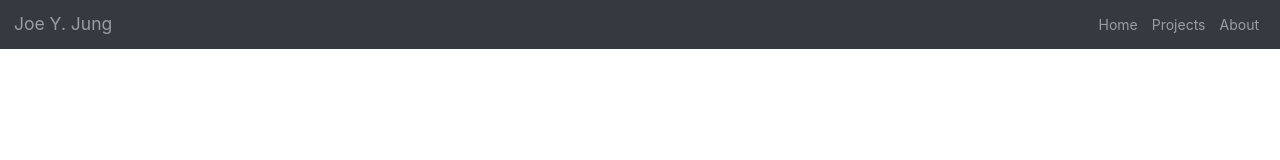
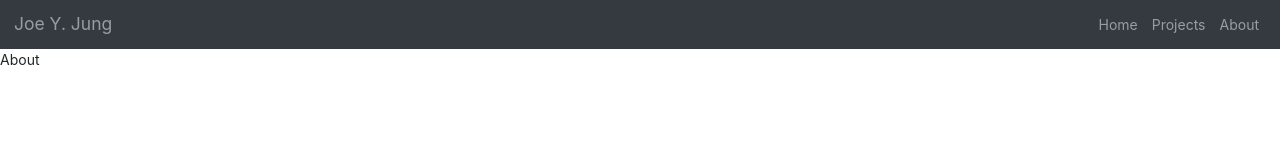
Before and after one commit to joegaBonito/my-profile, a React app: page / in a window 1280 px wide. Both pictures are taken after a click on the link "About". Shown: the top 160 px of the page. Built offline with nearby package versions, Linux system fonts and the light colour scheme.

Commit message:
'about' component has been created.

```diff
--- /dev/null
+++ b/src/components/about/about.js
@@ -0,0 +1,12 @@
+import React, {Component} from 'react';
+
+class About extends Component {
+  render() {
+    return(
+      <div>
+        About
+      </div>
+    );
+  }
+}
+export default About;
--- a/src/index.js
+++ b/src/index.js
@@ -13,7 +13,7 @@ import asyncComponent from './AsyncComponent';
 const AsyncHeader = asyncComponent(() => import('./components/header/BootstrapHeader').then(module => module.default));
 const AsyncLanding = asyncComponent(() => import('./components/landing/landing').then(module => module.default));
 const AsyncProjects = asyncComponent(() => import('./components/projects/projects').then(module => module.default));
-
+const AsyncAbout = asyncComponent(()=> import('./components/about/about').then(module => module.default));
 ReactDOM.render(
     <BrowserRouter>
         <div>
@@ -21,6 +21,7 @@ ReactDOM.render(
             <Switch>
                 <Route exact path="/" component={AsyncLanding} />
                 <Route exact path="/projects" component={AsyncProjects} />
+                <Route exact path="/about" component={AsyncAbout} />
             </Switch>
         </div>
     </BrowserRouter>
```
Also changed, not shown: src/components/about/about.css (added).
